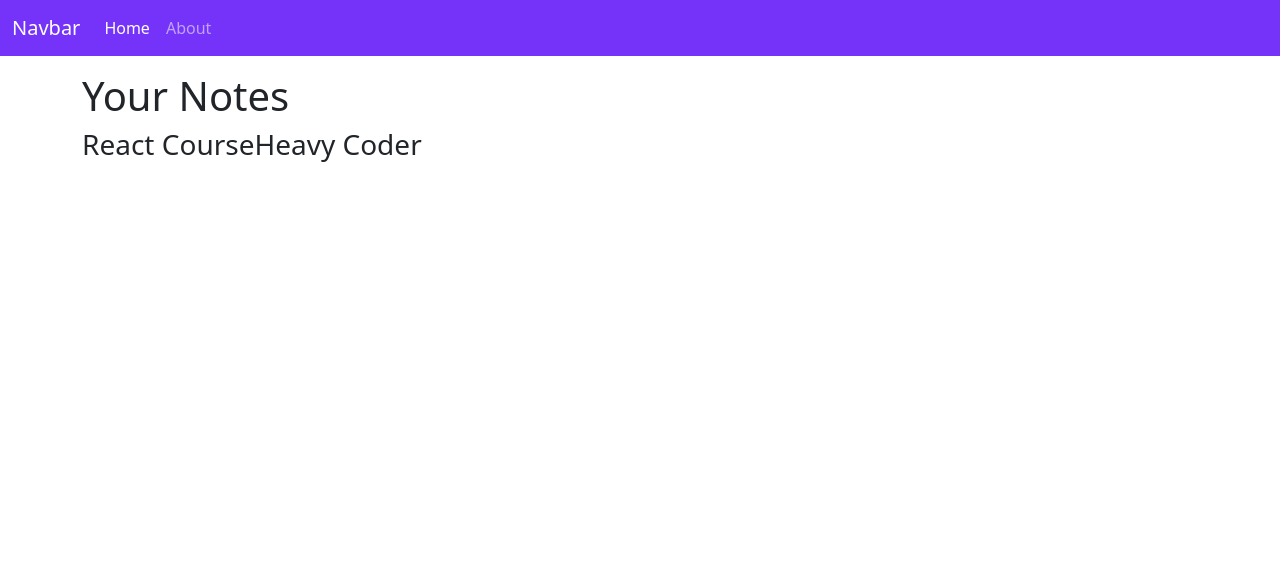
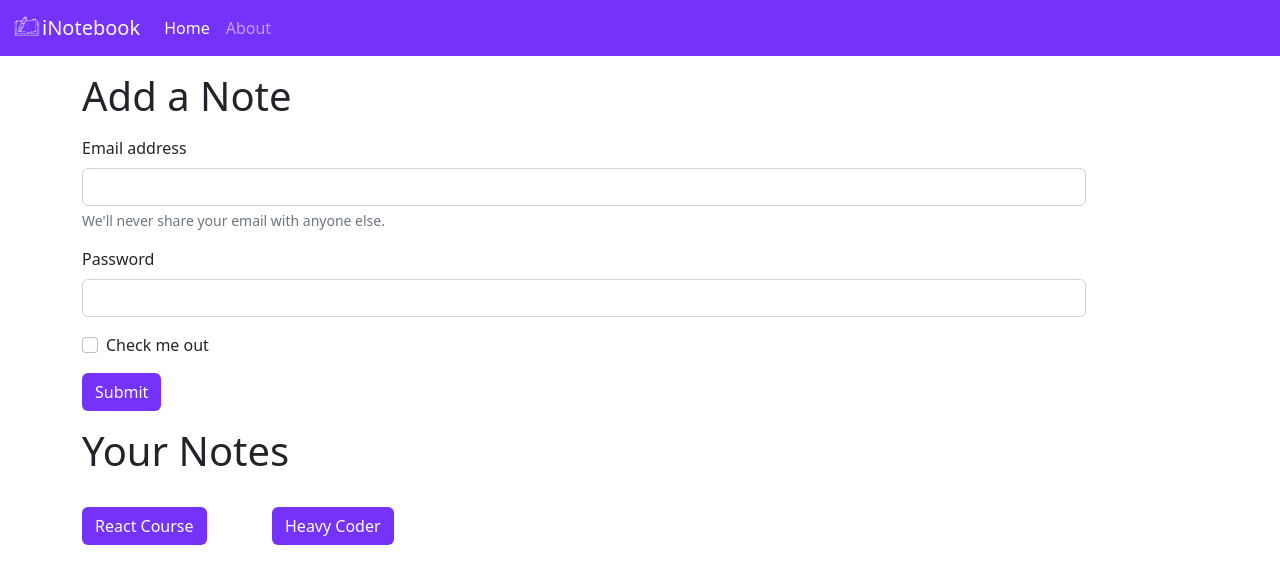
Before and after one commit to Aman-0604/iNotebook-Notebook-on-cloud, a React (Create React App) app: page / in a window 1280 px wide. Shown: the top 584 px of the page. Built offline with nearby package versions, Linux system fonts and the light colour scheme.

Commit message:
Added notes component and form

```diff
--- a/src/components/About.js
+++ b/src/components/About.js
@@ -4,6 +4,6 @@ export default function About() {
 
 
   return (
-    <div>About</div>
+    <div className='container my-3'><h1>About</h1></div>
   )
 }
--- a/src/components/Home.js
+++ b/src/components/Home.js
@@ -1,18 +1,40 @@
-import React,{useContext} from 'react'
+import React, { useContext } from 'react'
 import noteContext from '../context/notes/noteContext';
+import Notes from './Notes';
 
 
 export default function Home() {
   const notes_available = useContext(noteContext);
-  const {notes,setNotes}=notes_available;
+  const { notes, setNotes } = notes_available;
+  let note_number = 0;
   return (
     <div className="container my-3">
-        <h1>Your Notes</h1>
-        <h3>
-          {notes.map((note)=>{
-              return note.title;
-          })}
-        </h3>
+      <h1 className='my-3'>Add a Note</h1>
+      <form style={{width : "90%"}}>
+          <div className="mb-3">
+            <label htmlFor="exampleInputEmail1" className="form-label">Email address</label>
+            <input type="email" className="form-control" id="exampleInputEmail1" aria-describedby="emailHelp" />
+            <div id="emailHelp" className="form-text">We'll never share your email with anyone else.</div>
+          </div>
+          <div className="mb-3">
+            <label htmlFor="exampleInputPassword1" className="form-label">Password</label>
+            <input type="password" className="form-control" id="exampleInputPassword1" />
+          </div>
+          <div className="mb-3 form-check">
+            <input type="checkbox" className="form-check-input" id="exampleCheck1" />
+            <label className="form-check-label" htmlFor="exampleCheck1">Check me out</label>
+          </div>
+          <button type="submit" className="btn" style={{backgroundColor: "#7532F9", color : "white"}}>Submit</button>
+      </form>
+      <h1 className='my-3'>Your Notes</h1>
+
+      <div className="row my-3">
+        {notes.map((note) => {
+          note_number += 1;
+          return <Notes key={note_number} note_number={note_number} />
+        })}
+      </div>
+
     </div>
   )
 }
--- a/src/components/Navbar.js
+++ b/src/components/Navbar.js
@@ -10,7 +10,7 @@ export default function Navbar() {
         <div>
             <nav className="navbar navbar-expand-lg navbar-dark" style={{backgroundColor: "#7532F9"}}>
                 <div className="container-fluid">
-                    <Link className="navbar-brand" to="/">Navbar</Link>
+                    <Link className="navbar-brand" to="/"><img src="../logo.png" alt="iNotebook" width="30" height="24" className="d-inline-block align-text-top"/>iNotebook</Link>
                     <button className="navbar-toggler" type="button" data-bs-toggle="collapse" data-bs-target="#navbarSupportedContent" aria-controls="navbarSupportedContent" aria-expanded="false" aria-label="Toggle navigation">
                         <span className="navbar-toggler-icon"></span>
                     </button>
@@ -19,7 +19,7 @@ export default function Navbar() {
                             <li className="nav-item">
                                 <Link className={`nav-link ${location.pathname==="/"?"active":""}`} aria-current="page" to="/">Home</Link>
                             </li>
-                            <li className="nav-item">
+                            <li classame="nav-item">
                                 <Link className={`nav-link ${location.pathname==="/about"?"active":""}`} to="/about">About</Link>
                             </li>
                         </ul>
--- /dev/null
+++ b/src/components/Notes.js
@@ -0,0 +1,23 @@
+import React,{useContext} from 'react'
+import noteContext from '../context/notes/noteContext';
+
+export default function Notes(props) {
+    const notes_available = useContext(noteContext);
+    const {notes,setNotes}=notes_available;
+    return (
+        <>
+        <div className="col-md-2 my-3">
+            <p>
+                <button className="btn" style={{backgroundColor: "#7532F9", color : "white"}} type="button" data-bs-toggle="collapse" data-bs-target={`#collapseExample-${props.note_number-1}`} aria-expanded="false" aria-controls={`collapseExample-${props.note_number-1}`}>
+                    {notes[props.note_number-1].title}
+                </button>
+            </p>
+            <div className="collapse" id={`collapseExample-${props.note_number-1}`}>
+                <div className="card card-body">
+                    {notes[props.note_number-1].description}
+                </div>
+            </div>
+        </div>
+        </>
+    )
+}
```
Also changed, not shown: public/logo.png (added), 1 other file (tests, documents, lock files or other folders).
